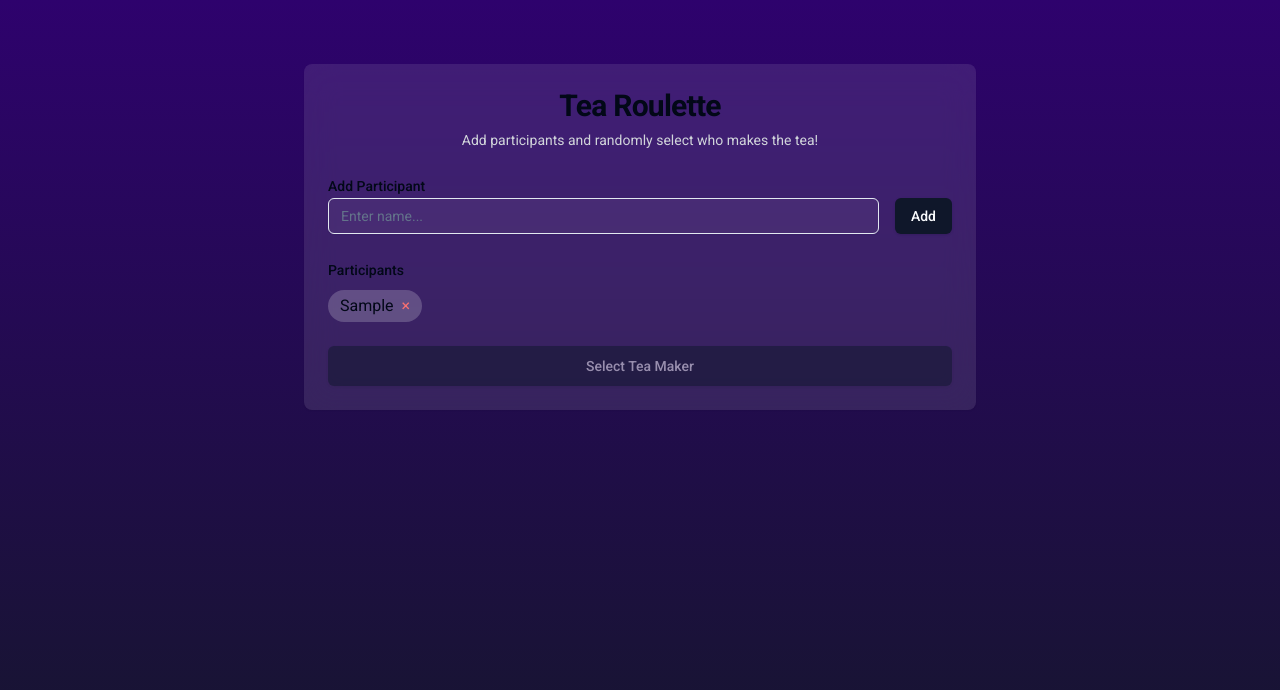
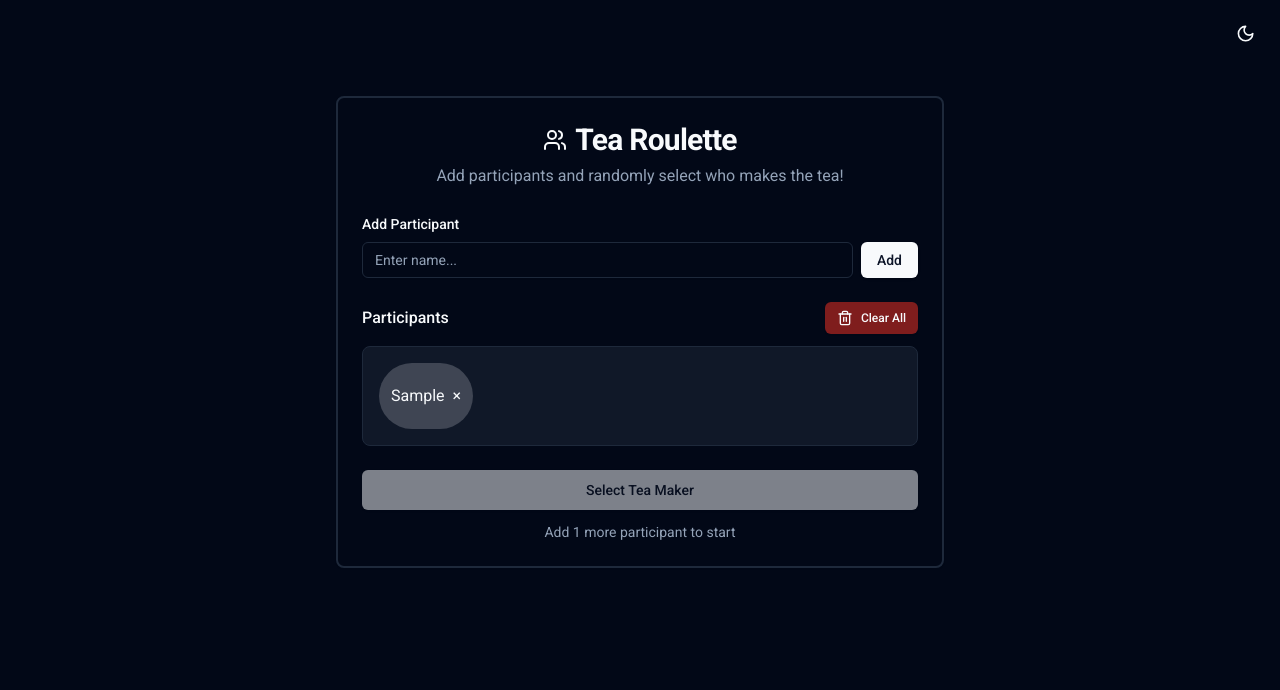
Before and after one commit to gmartins-dev/tea-roulette, a Next.js app: page / in a window 1280 px wide. Both pictures are taken after typing "Sample" into the empty fields and a click on the button "Add". Shown: the top 690 px of the page. Built offline with nearby package versions, Linux system fonts and the light colour scheme.

Commit message:
feat: UI improvements and add dark/light mode

```diff
--- a/app/layout.tsx
+++ b/app/layout.tsx
@@ -1,6 +1,7 @@
 import { Roboto } from "next/font/google"
 import "./globals.css"
 import type { Metadata } from "next"
+import { ThemeProvider } from "@/components/theme-provider"
 
 const roboto = Roboto({
   weight: ['400', '500', '700'],
@@ -19,8 +20,17 @@ export default function RootLayout({
   children: React.ReactNode
 }) {
   return (
-    <html lang="en">
-      <body className={roboto.className}>{children}</body>
+    <html lang="en" suppressHydrationWarning>
+      <body className={roboto.className}>
+        <ThemeProvider
+          attribute="class"
+          defaultTheme="dark"
+          enableSystem
+          disableTransitionOnChange
+        >
+          {children}
+        </ThemeProvider>
+      </body>
     </html>
   )
 }
--- a/app/page.tsx
+++ b/app/page.tsx
@@ -7,6 +7,8 @@ import { Label } from "@/components/ui/label"
 import { useToast } from "@/components/ui/use-toast"
 import { Toaster } from "@/components/ui/toaster"
 import { Card, CardContent, CardDescription, CardFooter, CardHeader, CardTitle } from "@/components/ui/card"
+import { Trash2, Users } from 'lucide-react'
+import { ThemeToggle } from '@/components/theme-toggle'
 
 export default function TeaRoulette() {
   const [participants, setParticipants] = useState<string[]>([])
@@ -52,7 +54,6 @@ export default function TeaRoulette() {
     }
 
     try {
-      // TODO: Integrate with API once available
       const randomIndex = Math.floor(Math.random() * participants.length)
       const selected = participants[randomIndex]
       setSelectedMaker(selected)
@@ -60,6 +61,7 @@ export default function TeaRoulette() {
       toast({
         title: "Tea maker selected!",
         description: `${selected} will make the tea this round.`,
+        variant: "success",
       })
     } catch (error) {
       toast({
@@ -70,69 +72,109 @@ export default function TeaRoulette() {
     }
   }
 
+  const clearAllParticipants = () => {
+    if (participants.length === 0) {
+      toast({
+        title: "No participants",
+        description: "There are no participants to clear",
+        variant: "destructive",
+      })
+      return
+    }
+
+    setParticipants([])
+    setSelectedMaker(null)
+    toast({
+      title: "Cleared",
+      description: "All participants have been removed",
+      variant: "success",
+    })
+  }
+
   return (
-    <main className="min-h-screen bg-gradient-to-b from-[#2e026d] to-[#15162c] text-white">
-      <div className="container mx-auto px-4 py-16">
-        <Card className="max-w-2xl mx-auto bg-white/10 backdrop-blur-lg border-none">
+    <main className="min-h-screen p-4 md:p-8 lg:p-24 bg-background">
+      <ThemeToggle />
+      <div className="container mx-auto max-w-2xl">
+        <Card className="border-2">
           <CardHeader>
-            <CardTitle className="text-3xl font-bold text-center">Tea Roulette</CardTitle>
-            <CardDescription className="text-center text-gray-300">
+            <CardTitle className="text-2xl md:text-3xl font-bold text-center flex items-center justify-center gap-2">
+              <Users className="h-6 w-6" />
+              Tea Roulette
+            </CardTitle>
+            <CardDescription className="text-center text-sm md:text-base">
               Add participants and randomly select who makes the tea!
             </CardDescription>
           </CardHeader>
 
-          <CardContent>
-            <div className="space-y-6">
-              <div className="flex gap-4">
+          <CardContent className="space-y-6">
+            <div className="flex flex-col md:flex-row gap-4">
               <div className="flex-1">
                 <Label htmlFor="participant">Add Participant</Label>
+                <div className="flex gap-2 mt-1.5">
                   <Input
                     id="participant"
                     value={newParticipant}
                     onChange={(e) => setNewParticipant(e.target.value)}
                     onKeyPress={(e) => e.key === 'Enter' && addParticipant()}
                     placeholder="Enter name..."
-                    className="bg-white/5"
+                    className="flex-1"
                   />
-                </div>
-                <Button
-                  onClick={addParticipant}
-                  className="mt-6"
-                >
+                  <Button onClick={addParticipant}>
                     Add
                   </Button>
                 </div>
+              </div>
+            </div>
 
-              <div className="space-y-2">
-                <Label>Participants</Label>
-                <div className="flex flex-wrap gap-2">
-                  {participants.map((participant, index) => (
+            <div className="space-y-3">
+              <div className="flex justify-between items-center">
+                <Label className="text-base">Participants</Label>
+                {participants.length > 0 && (
+                  <Button
+                    variant="destructive"
+                    size="sm"
+                    onClick={clearAllParticipants}
+                    className="h-8"
+                  >
+                    <Trash2 className="h-4 w-4 mr-2" />
+                    Clear All
+                  </Button>
+                )}
+              </div>
+              <div className="flex flex-wrap gap-2 min-h-[100px] p-4 rounded-lg border bg-muted/50">
+                {participants.length === 0 ? (
+                  <p className="text-sm text-muted-foreground w-full text-center">
+                    No participants added yet
+                  </p>
+                ) : (
+                  participants.map((participant, index) => (
                     <div
                       key={index}
-                      className="bg-white/20 px-3 py-1 rounded-full flex items-center gap-2"
+                      className="bg-primary/10 dark:bg-primary/20 px-3 py-1 rounded-full flex items-center gap-2 transition-colors"
                     >
                       <span>{participant}</span>
                       <button
                         onClick={() => removeParticipant(index)}
-                        className="text-red-400 hover:text-red-300"
+                        className="hover:text-destructive transition-colors"
+                        aria-label={`Remove ${participant}`}
                       >
                         ×
                       </button>
                     </div>
-                  ))}
+                  ))
+                )}
               </div>
             </div>
 
             {selectedMaker && (
-                <div className="text-center p-4 bg-white/5 rounded-lg">
-                  <p className="text-xl font-semibold">Selected Tea Maker:</p>
-                  <p className="text-2xl text-green-400">{selectedMaker}</p>
+              <div className="mt-6 text-center p-4 rounded-lg bg-primary/10 dark:bg-primary/20">
+                <p className="text-lg font-medium">Selected Tea Maker:</p>
+                <p className="text-2xl font-bold text-primary">{selectedMaker}</p>
               </div>
             )}
-            </div>
           </CardContent>
 
-          <CardFooter>
+          <CardFooter className="flex flex-col gap-3">
             <Button
               onClick={selectTeaMaker}
               className="w-full"
@@ -141,6 +183,14 @@ export default function TeaRoulette() {
             >
               Select Tea Maker
             </Button>
+            {participants.length > 0 && (
+              <p className="text-sm text-muted-foreground text-center">
+                {participants.length === 1
+                  ? "Add 1 more participant to start"
+                  : ''
+                }
+              </p>
+            )}
           </CardFooter>
         </Card>
       </div>
--- /dev/null
+++ b/components/theme-provider.tsx
@@ -0,0 +1,9 @@
+"use client"
+
+import * as React from "react"
+import { ThemeProvider as NextThemesProvider } from "next-themes"
+import { type ThemeProviderProps } from "next-themes/dist/types"
+
+export function ThemeProvider({ children, ...props }: ThemeProviderProps) {
+  return <NextThemesProvider {...props}>{children}</NextThemesProvider>
+}
--- /dev/null
+++ b/components/theme-toggle.tsx
@@ -0,0 +1,24 @@
+"use client"
+
+import * as React from "react"
+import { Moon, Sun } from "lucide-react"
+import { useTheme } from "next-themes"
+
+import { Button } from "@/components/ui/button"
+
+export function ThemeToggle() {
+  const { theme, setTheme } = useTheme()
+
+  return (
+    <Button
+      variant="ghost"
+      size="icon"
+      onClick={() => setTheme(theme === "light" ? "dark" : "light")}
+      className="absolute top-4 right-4"
+    >
+      <Sun className="h-[1.2rem] w-[1.2rem] rotate-0 scale-100 transition-all dark:-rotate-90 dark:scale-0" />
+      <Moon className="absolute h-[1.2rem] w-[1.2rem] rotate-90 scale-0 transition-all dark:rotate-0 dark:scale-100" />
+      <span className="sr-only">Toggle theme</span>
+    </Button>
+  )
+}
--- a/components/ui/toast.tsx
+++ b/components/ui/toast.tsx
@@ -23,13 +23,14 @@ const ToastViewport = React.forwardRef<
 ToastViewport.displayName = ToastPrimitives.Viewport.displayName
 
 const toastVariants = cva(
-  "group pointer-events-auto relative flex w-full items-center justify-between space-x-2 overflow-hidden rounded-md border p-4 pr-6 shadow-lg transition-all data-[swipe=cancel]:translate-x-0 data-[swipe=end]:translate-x-[var(--radix-toast-swipe-end-x)] data-[swipe=move]:translate-x-[var(--radix-toast-swipe-move-x)] data-[swipe=move]:transition-none data-[state=open]:animate-in data-[state=closed]:animate-out data-[swipe=end]:animate-out data-[state=closed]:fade-out-80 data-[state=closed]:slide-out-to-right-full data-[state=open]:slide-in-from-top-full data-[state=open]:sm:slide-in-from-bottom-full",
+  "group pointer-events-auto relative flex w-full items-center justify-between space-x-4 overflow-hidden rounded-md border p-6 pr-8 shadow-lg transition-all data-[swipe=cancel]:translate-x-0 data-[swipe=end]:translate-x-[var(--radix-toast-swipe-end-x)] data-[swipe=move]:translate-x-[var(--radix-toast-swipe-move-x)] data-[swipe=move]:transition-none data-[state=open]:animate-in data-[state=closed]:animate-out data-[swipe=end]:animate-out data-[state=closed]:fade-out-80 data-[state=closed]:slide-out-to-right-full data-[state=open]:slide-in-from-top-full data-[state=open]:sm:slide-in-from-bottom-full",
   {
     variants: {
       variant: {
-        default: "border bg-background text-foreground",
+        default: "border bg-background",
         destructive:
           "destructive group border-destructive bg-destructive text-destructive-foreground",
+        success: "border-primary bg-primary/20 text-foreground",
       },
     },
     defaultVariants: {
@@ -60,7 +61,7 @@ const ToastAction = React.forwardRef<
   <ToastPrimitives.Action
     ref={ref}
     className={cn(
-      "inline-flex h-8 shrink-0 items-center justify-center rounded-md border bg-transparent px-3 text-sm font-medium transition-colors hover:bg-secondary focus:outline-none focus:ring-1 focus:ring-ring disabled:pointer-events-none disabled:opacity-50 group-[.destructive]:border-muted/40 group-[.destructive]:hover:border-destructive/30 group-[.destructive]:hover:bg-destructive group-[.destructive]:hover:text-destructive-foreground group-[.destructive]:focus:ring-destructive",
+      "inline-flex h-8 shrink-0 items-center justify-center rounded-md border bg-transparent px-3 text-sm font-medium ring-offset-background transition-colors hover:bg-secondary focus:outline-none focus:ring-2 focus:ring-ring focus:ring-offset-2 disabled:pointer-events-none disabled:opacity-50 group-[.destructive]:border-muted/40 group-[.destructive]:hover:border-destructive/30 group-[.destructive]:hover:bg-destructive group-[.destructive]:hover:text-destructive-foreground group-[.destructive]:focus:ring-destructive",
       className
     )}
     {...props}
@@ -75,7 +76,7 @@ const ToastClose = React.forwardRef<
   <ToastPrimitives.Close
     ref={ref}
     className={cn(
-      "absolute right-1 top-1 rounded-md p-1 text-foreground/50 opacity-0 transition-opacity hover:text-foreground focus:opacity-100 focus:outline-none focus:ring-1 group-hover:opacity-100 group-[.destructive]:text-red-300 group-[.destructive]:hover:text-red-50 group-[.destructive]:focus:ring-red-400 group-[.destructive]:focus:ring-offset-red-600",
+      "absolute right-2 top-2 rounded-md p-1 text-foreground/50 opacity-0 transition-opacity hover:text-foreground focus:opacity-100 focus:outline-none focus:ring-2 group-hover:opacity-100 group-[.destructive]:text-red-300 group-[.destructive]:hover:text-red-50 group-[.destructive]:focus:ring-red-400 group-[.destructive]:focus:ring-offset-red-600",
       className
     )}
     toast-close=""
@@ -92,7 +93,7 @@ const ToastTitle = React.forwardRef<
 >(({ className, ...props }, ref) => (
   <ToastPrimitives.Title
     ref={ref}
-    className={cn("text-sm font-semibold [&+div]:text-xs", className)}
+    className={cn("text-sm font-semibold", className)}
     {...props}
   />
 ))
--- a/package.json
+++ b/package.json
@@ -17,6 +17,7 @@
     "clsx": "^2.1.1",
     "lucide-react": "^0.358.0",
     "next": "14.1.0",
+    "next-themes": "^0.4.4",
     "react": "18.2.0",
     "react-dom": "18.2.0",
     "tailwind-merge": "^2.6.0",
```
Also changed, not shown: tsconfig.json (+17 -4 lines), 2 other files (tests, documents, lock files or other folders). Lines whose indentation alone changed are shown as unchanged.
